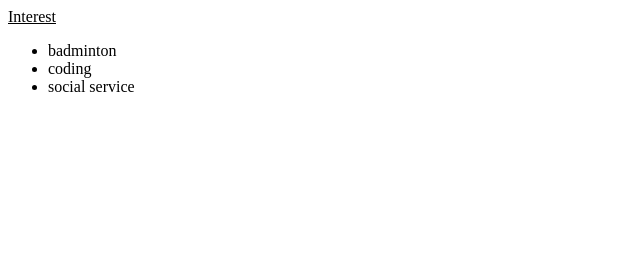
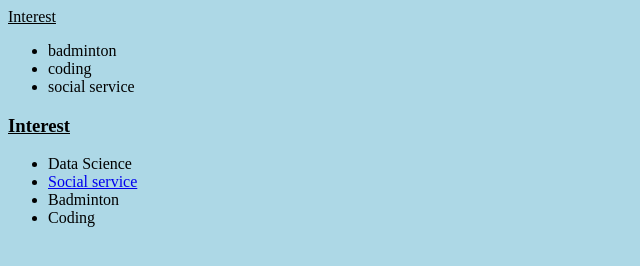
Before and after one commit to Nazibul1/Resume, a plain HTML site: page interest.html in a window 1280 px wide. Shown: the whole page, without its empty margins (0-640 px from the left). Drawn offline with Linux system fonts and the light colour scheme; files that its build step writes are made by us from their sources.

Commit message:
Update interest.html

```diff
--- a/interest.html
+++ b/interest.html
@@ -13,3 +13,22 @@
     </ul></p>
   </body>
 </html>
+<!DOCTYPE html>
+<html lang="en" dir="ltr">
+  <head>
+    <meta charset="utf-8">
+    <title>Nazibul's Interest</title>
+    <link rel="stylesheet" href="css/styles.css">
+  </head>
+  <body>
+    <h3> <strong><u>Interest</u></strong> </h3>
+    <p><ul>
+      <li>Data Science</li>
+      <li> <a href="https://www.facebook.com/firsthopefoundation">Social service</a> </li>
+      <li>Badminton</li>
+      <li>Coding</li>
+
+
+    </ul></p>
+  </body>
+</html>
```
